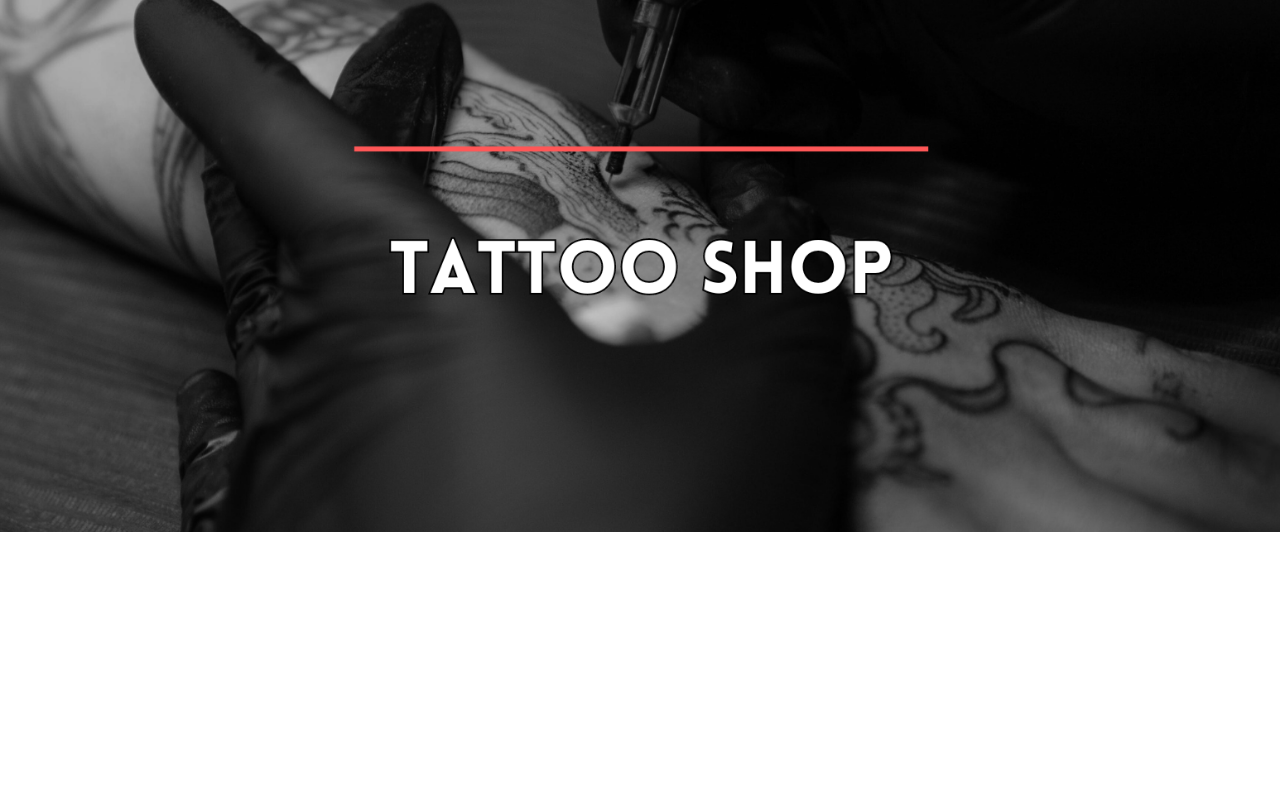
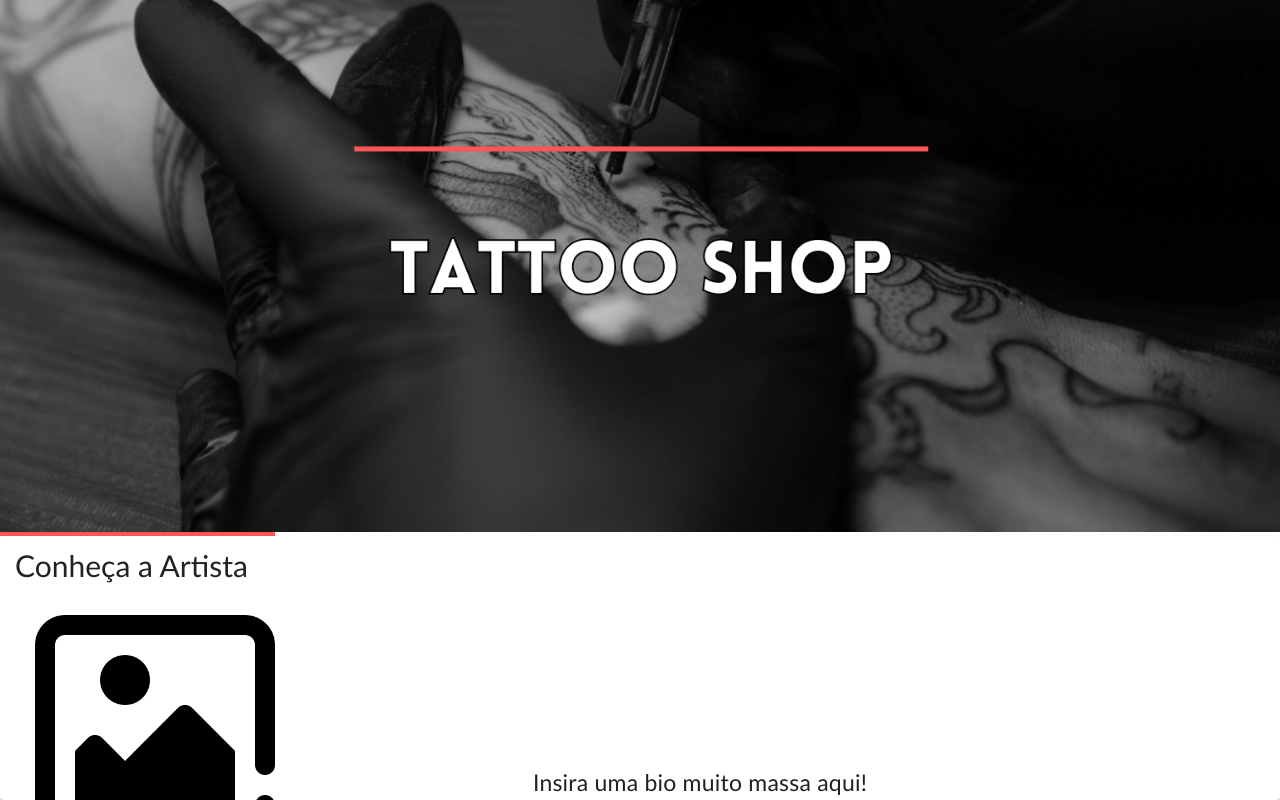
Before and after one commit to LuiseThome/mariTattooShop, a React (Vite) app in the folder mariTattoo/: page / in a window 1280 px wide. Shown: the part 317-1117 px from the top of the page. Before the commit the page ends 849 px from the top, so only its background shows below. Built offline with nearby package versions, Linux system fonts and the light colour scheme.

Commit message:
[sobre]Began working on Sobre section

```diff
--- a/mariTattoo/src/App.jsx
+++ b/mariTattoo/src/App.jsx
@@ -1,5 +1,6 @@
 import { NavBar } from './Menu/NavBar'
 import { BgCover } from './Cover/BgCover'
+import { Sobre } from "./Sobre/Sobre"
 import "/App.css"
 
 function App() {
@@ -8,6 +9,7 @@ function App() {
     <>
      <NavBar />
      <BgCover />
+     <Sobre />
     </>
   )
 }
--- a/mariTattoo/src/Menu/NavBar.style.js
+++ b/mariTattoo/src/Menu/NavBar.style.js
@@ -15,4 +15,6 @@ export const CustomList = styled(ListItem)({
 export const CustomLink = styled(Link)({
   color: "white",
   fontFamily: "Gill Sans",
+  fontSize: "17px",
+  fontWeight: "lighter",
 });
--- /dev/null
+++ b/mariTattoo/src/Sobre/Sobre.jsx
@@ -0,0 +1,30 @@
+import { Card } from "@mui/material"
+import { SeparateCover, TitleArtista, FotoArt, BioText } from "./Sobre.style"
+
+export const Sobre = () => {
+    return (
+        <div id="sobre">
+            <SeparateCover
+            component="section" />
+
+            <Card>
+            <TitleArtista
+            variant="h3">
+                Conheça a Artista
+            </TitleArtista>
+
+
+                <FotoArt
+                component="img"
+                image="Public/add-image.png"
+                alt="Foto Mari"
+                />
+
+                 <BioText
+                    variant="body1">
+                    Insira uma bio muito massa aqui!
+                </BioText>
+            </Card>
+        </div>
+    );
+}
--- /dev/null
+++ b/mariTattoo/src/Sobre/Sobre.style.js
@@ -0,0 +1,30 @@
+import { Box, Typography, CardMedia, styled } from "@mui/material";
+
+export const SeparateCover = styled(Box)({
+  height: "4px",
+  width: "275px",
+  backgroundColor: "#FF5757",
+});
+
+export const TitleArtista = styled(Typography)({
+  marginTop: "12px",
+  marginBottom: "12px",
+  marginLeft: "15px",
+  fontFamily: "Gill Sans",
+  fontSize: "30px",
+  fontWeight: "lighter",
+});
+
+export const FotoArt = styled(CardMedia)({
+  marginLeft: "15px",
+  width: "25%",
+});
+
+export const BioText = styled(Typography)({
+  fontFamily: "Gill Sans",
+  fontSize: "23px",
+  fontWeight: "lighter",
+  textAlign: "center",
+  marginLeft: "120px",
+  marginTop: "-150px",
+});
```
Also changed, not shown: mariTattoo/Public/add-image.png (added).
